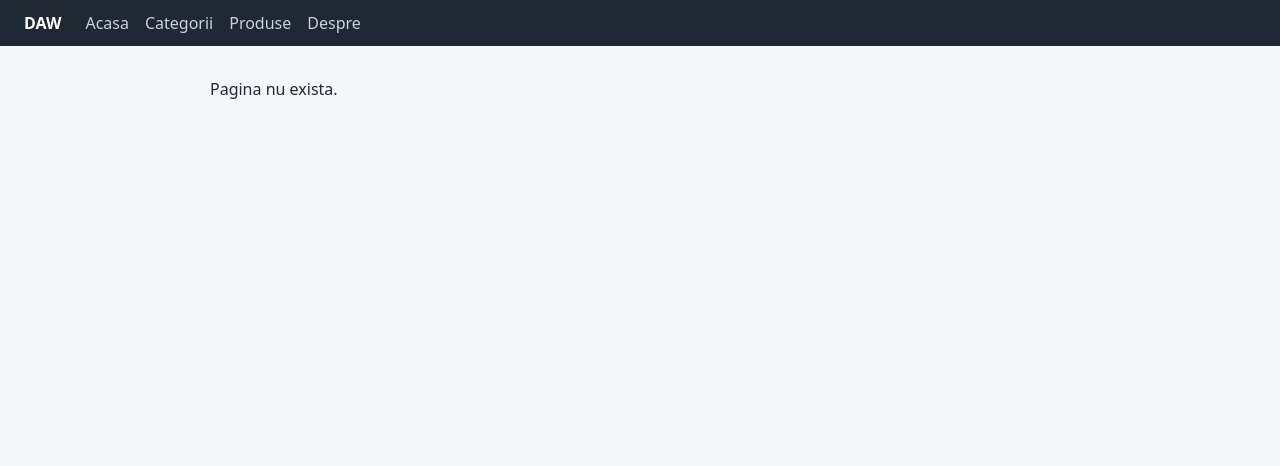
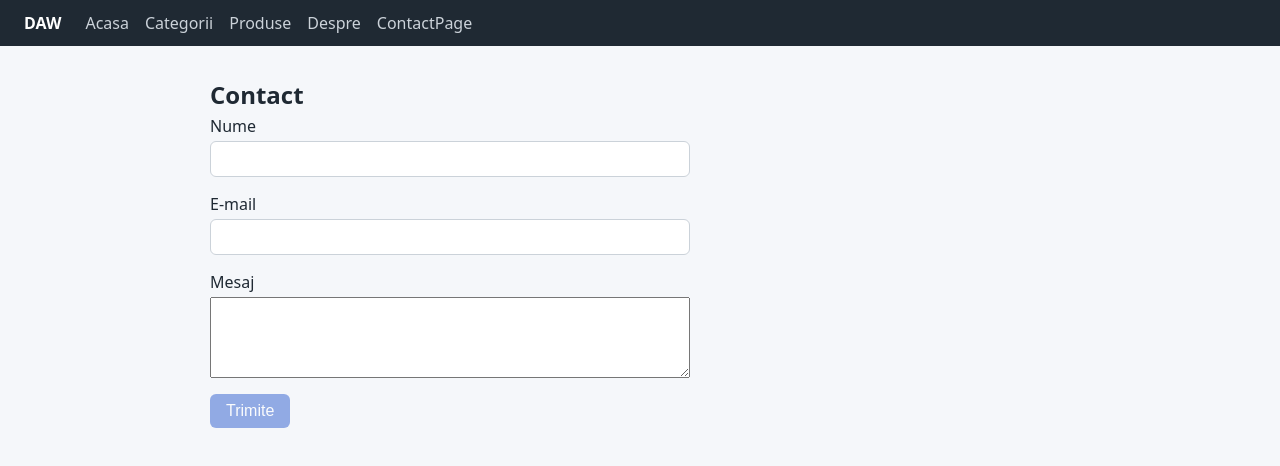
Before and after one commit to cezarpapara/daw-template-ifr2-2026-2027, a React (Vite) app in the folder frontend/app/: page /contact in a window 1280 px wide. Shown: the top 466 px of the page. Built offline with nearby package versions, Linux system fonts and the light colour scheme.

Commit message:
Laboratorul 05: formularul de contact si cautarea produselor

```diff
--- a/frontend/app/src/App.css
+++ b/frontend/app/src/App.css
@@ -160,3 +160,27 @@ info-card-grid {
   height: 140px;
   object-fit: cover;
 }
+
+.form-field {
+  display: flex;
+  flex-direction: column;
+  gap: 0.25rem;
+  margin-bottom: 1rem;
+  max-width: 480px;
+}
+
+.form-error {
+  color: #b42318;
+  margin: 0;
+  font-size: 0.9rem;
+}
+
+.form-success {
+  color: #2e7d32;
+  font-weight: bold;
+}
+
+button:disabled {
+  opacity: 0.5;
+  cursor: not-allowed;
+}
--- a/frontend/app/src/App.jsx
+++ b/frontend/app/src/App.jsx
@@ -4,6 +4,7 @@ import CategoriesPage from './pages/CategoriesPage.jsx'
 import ProductsPage from './pages/ProductsPage.jsx'
 import ProductDetailsPage from './pages/ProductDetailsPage.jsx'
 import AboutPage from './pages/AboutPage';
+import ContactPage from'./pages/ContactPage';
 import './App.css'
 
 // Structura comuna a tuturor paginilor: meniul de sus + pagina curenta
@@ -17,7 +18,7 @@ function App() {
           <NavLink to="/categorii">Categorii</NavLink>
           <NavLink to="/produse">Produse</NavLink>
           <NavLink to="/despre">Despre</NavLink>
-
+          <NavLink to="/despre">ContactPage</NavLink>
         </nav>
       </header>
 
@@ -30,6 +31,7 @@ function App() {
           <Route path="/produse/:id" element={<ProductDetailsPage />} />
           <Route path="*" element={<p>Pagina nu exista.</p>} />
           <Route path="/despre" element={<AboutPage />} />
+          <Route path="/contact"element={<ContactPage />} />
         </Routes>
       </main>
     </>
--- /dev/null
+++ b/frontend/app/src/pages/ContactPage.jsx
@@ -0,0 +1,73 @@
+import { useState } from 'react';
+const EMPTY = { name: '', email: '', message: '' };
+function validate(values) {
+    const errors = {};
+    if (values.name.trim().length < 3) {
+        errors.name = 'Numele trebuie să aibă cel puțin 3 caractere.';
+    }
+    if (!/^[^\s@]+@[^\s@]+\.[^\s@]+$/.test(values.email.trim())) {
+        errors.email = 'Introduceți o adresă validă, de exemplu ion@exemplu.ro.';
+    }
+    if (values.message.trim().length < 10) {
+        errors.message = 'Mesajul trebuie să aibă cel puțin 10 caractere.';
+    }
+    return errors;
+}
+export default function ContactPage() {
+    const [values, setValues] = useState(EMPTY);
+    const [touched, setTouched] = useState({});
+    const [sent, setSent] = useState(false);
+    const errors = validate(values);
+    const isValid = Object.keys(errors).length === 0;
+    function handleChange(event) {
+        const { name, value } = event.target;
+        setValues({ ...values, [name]: value });
+        setSent(false);
+    }
+    function handleBlur(event) {
+        setTouched({ ...touched, [event.target.name]: true });
+    }
+    function handleSubmit(event) {
+        event.preventDefault();
+        if (!isValid) return;
+        console.log('Mesaj de trimis:', values);
+        setSent(true);
+        setValues(EMPTY);
+        setTouched({});
+    }
+    return (
+        <section>
+            <h1>Contact</h1>
+            {sent && <p className="form-success">Mesajul a fost trimis. Mulțumim!</p>}
+            <form onSubmit={handleSubmit} noValidate>
+                <div className="form-field">
+                    <label htmlFor="name">Nume</label>
+                    <input id="name" name="name" value={values.name}
+                        onChange={handleChange} onBlur={handleBlur} />
+                    {touched.name && errors.name && (
+                        <p className="form-error">{errors.name}</p>
+                    )}
+                </div>
+                <div className="form-field">
+                    <label htmlFor="email">E-mail</label>
+                    <input id="email" name="email" type="email"
+                        value={values.email}
+                        onChange={handleChange} onBlur={handleBlur} />
+                    {touched.email && errors.email && (
+                        <p className="form-error">{errors.email}</p>
+                    )}
+                </div>
+                <div className="form-field">
+                    <label htmlFor="message">Mesaj</label>
+                    <textarea id="message" name="message" rows="5"
+                        value={values.message}
+                        onChange={handleChange} onBlur={handleBlur} />
+                    {touched.message && errors.message && (
+                        <p className="form-error">{errors.message}</p>
+                    )}
+                </div>
+                <button type="submit" disabled={!isValid}>Trimite</button>
+            </form>
+        </section>
+    );
+}
```
